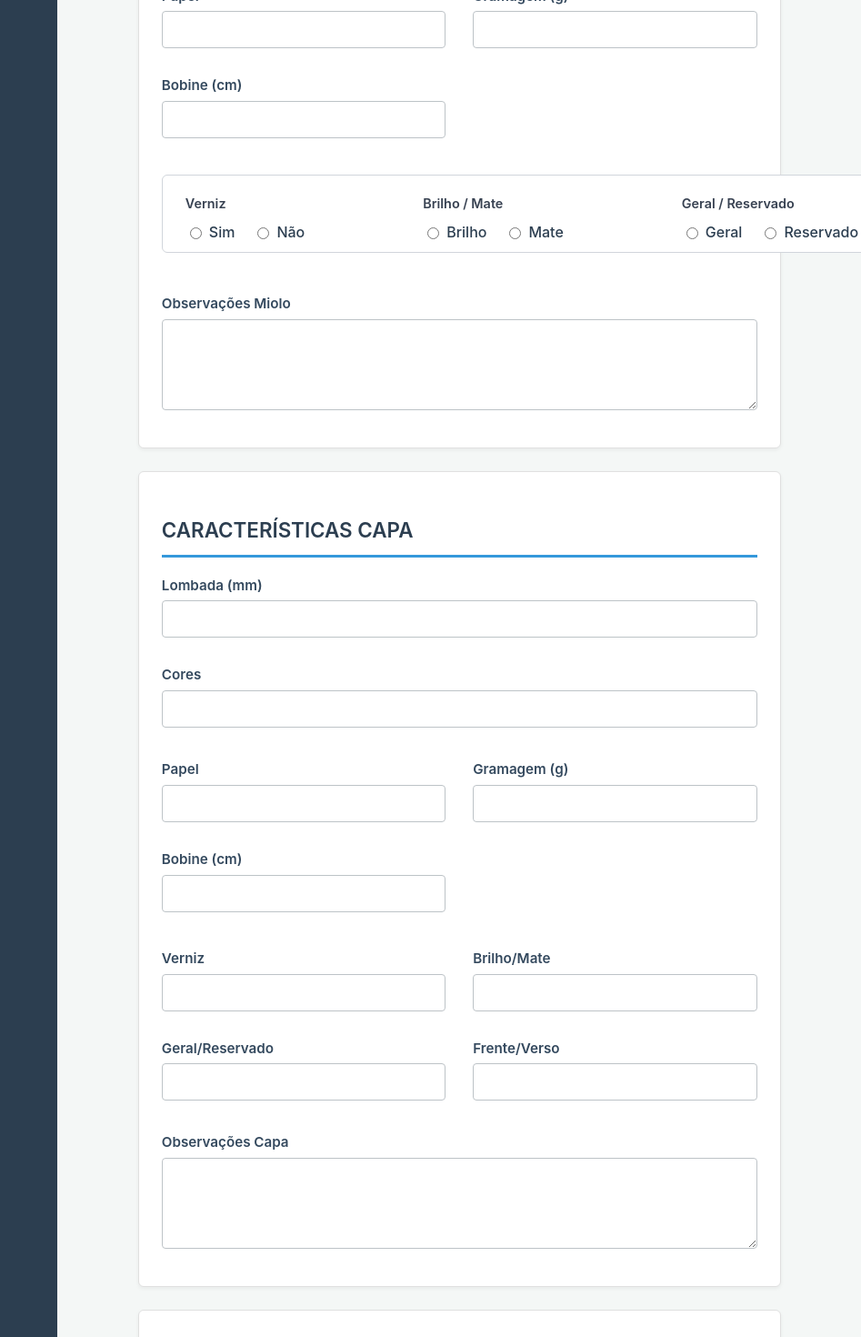
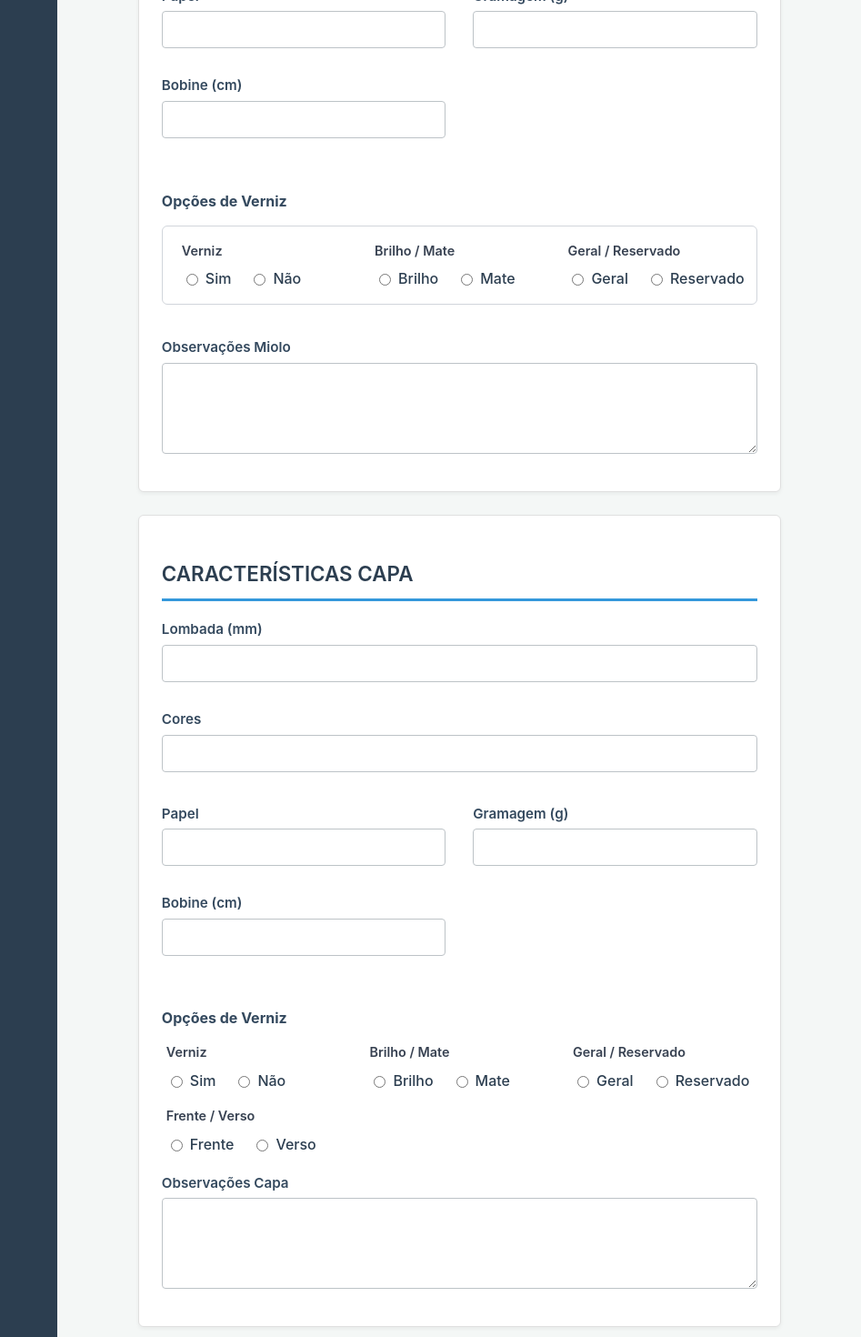
Before and after one commit to HelderOliveira77/crm-os-frontend, a React (Vite) app: page /dashboard/os/nova in a window 1280 px wide. Shown: the part 1984-3454 px from the top of the page at 91% size, without its empty margins (333-1280 px from the left). Built offline with nearby package versions, Linux system fonts and the light colour scheme; sample sign-in values are in the browser's storage.

Commit message:
Atualizações CRM 02122025

```diff
--- a/src/pages/NovaOS.jsx
+++ b/src/pages/NovaOS.jsx
@@ -290,32 +290,43 @@ const SubGrid = ({ layoutType = 'two-fixed', children, title }) => {
 };
 const SubGrid_2 = ({ layoutType = 'two-fixed', children, title }) => {
     const style = getSectionContentStyle(layoutType);
+
     return (
         <div
             style={{
-                gridColumn: '1 / 0', // Ocupa a largura total da área do formulário
-                padding: '5px 0',
-                borderTop: title ? '1px dashed #ccc' : 'none',
-                marginTop: title ? '15px' : '0'
-            }} >
+                gridColumn: '1 / -1',               // ocupa a largura total da grid
+                //justifySelf: 'start',
+                padding: '0.0rem 0',             // 5px → 0.3125rem
+                borderTop: title ? '0px dashed #ccc' : 'none',
+                marginTop: title ? '0rem' : '0', // 15px → 0.9375rem
+            }}
+        >
             {title && (
-                <h4 style={{ color: '#34495e', marginBottom: '15px', fontSize: '1.1em' }}>
+                <h4 style={{ color: '#34495e', marginBottom: '15px', fontSize: '1.0em' }}>
                     {title}
                 </h4>
             )}
+
+            {/* ---------- Área que contém os grupos ---------- */}
             <div
                 style={{
                     ...style,
-                    // CRÍTICO: Alinha os ITENS no canto esquerdo da CÉLULA
-                    justifyItems: 'flex-start',
-                    // CRÍTICO: Alinha os ITENS no topo da CÉLULA (verticalmente)
+                    display: 'grid',
+                    // Cada grupo tem no mínimo 180 px, mas pode crescer até preencher a linha
+                    gridTemplateColumns: 'repeat(auto-fit, minmax(180px, 1fr))',
+                    gap: '1rem',                     // espaçamento responsivo entre os grupos
                     alignItems: 'flex-start',
-                }}>
+                    // opcional: limitar a largura máxima da caixa inteira
+                    maxWidth: '1200px',
+                    margin: '0 auto',                // centraliza em telas largas
+                }}
+            >
                 {children}
             </div>
         </div>
     );
 };
+
 const CustomSelect = ({
     label,
     name,
@@ -900,55 +911,36 @@ export default function NovaOS() {
                         <FormInput label="Gramagem (g)" name="miolo_gramas" value={formData.miolo_gramas} onChange={handleChange} type="numeric" />
                         <FormInput label="Bobine (cm)" name="bobine_miolo" value={formData.bobine_miolo} onChange={handleChange} type="numeric" />
                     </SubGrid>
-                    <SubGrid_2>
-                        <div
-                            style={{
-                                gridColumn: '1 / -1', // ocupa toda a largura da grid
+
+                    <SubGrid_2 title="Opções de Verniz">
+                        {/* <-- Caixa que envolve os grupos --> */}
+                        <div style={{
                             border: '1px solid #d1d5db',
                             borderRadius: '6px',
-                                padding: '10px 20px',
-                                marginTop: '0px',
-                                marginBottom: '20px',
-                                boxSizing: 'border-box',
+                            padding: '1rem',                // 16 px → 1rem, mantém consistência
                             backgroundColor: '#fff',
-                            }}
-                        >
-                            {/* Título do grupo */}
-                            <div
-                                style={{
-                                    fontWeight: '600',
-                                    fontSize: '1rem',
-                                    color: '#374151',
-                                    //borderBottom: '1px dashed #e5e7eb',
-                                    paddingBottom: '5px',
-                                    marginBottom: '5px',
-                                }}
-                            >
-                            </div>
-                            {/* ✅ Todos os 3 grupos numa única linha */}
-                            <div
-                                style={{
-                                    display: 'flex',
-                                    width: '100%',
-                                    justifyContent: 'flex-start',
-                                    alignItems: 'flex-start',
-                                    gap: '120px', // 🔥 aumenta o espaço horizontal entre os grupos
-                                }}
-                            >
-                                {/* GRUPO 1: VERNIZ */}
-                                <div style={{ flex: '0 0 auto' }}>
+                            //boxShadow: '0 1px 3px rgba(0,0,0,0.08)',
+                            marginBottom: '1.0rem',        // espaçamento inferior da caixa
+                            display: 'grid',
+                            gridTemplateColumns: 'repeat(auto-fit, minmax(180px, 1fr))',
+                            gap: '1rem',
+                            //marginRight: 'auto',   // empurra o bloco para a esquerda
+                            marginLeft: 0,         // garante que não haja margem à esquerda
+                        }}  >
+                            {/* Grupo 1 */}
+                            <div className="optionItem">
                                 <FormRadioGroup_2
                                     label="Verniz"
                                     name="verniz_miolo"
                                     value={formData.verniz_miolo}
                                     onChange={handleChange}
                                     options={['Sim', 'Não']}
-                                        spacing={20} // 🔥 espaço entre SIM e NÃO
+                                    spacing={20}
                                 />
                             </div>
 
-                                {/* GRUPO 2: BRILHO/MATE */}
-                                <div style={{ flex: '0 0 auto' }}>
+                            {/* Grupo 2 */}
+                            <div className="optionItem">
                                 <FormRadioGroup_2
                                     label="Brilho / Mate"
                                     name="verniz_miolo_brilho_mate"
@@ -959,8 +951,8 @@ export default function NovaOS() {
                                 />
                             </div>
 
-                                {/* GRUPO 3: GERAL/RESERVADO */}
-                                <div style={{ flex: '0 0 auto' }}>
+                            {/* Grupo 3 */}
+                            <div className="optionItem">
                                 <FormRadioGroup_2
                                     label="Geral / Reservado"
                                     name="verniz_miolo_geral_reservado"
@@ -971,9 +963,7 @@ export default function NovaOS() {
                                 />
                             </div>
                         </div>
-                        </div>
                     </SubGrid_2>
-
                     <FormInput label="Observações Miolo" name="observacoes_miolo" value={formData.observacoes_miolo} onChange={handleChange} isTextArea fullWidth type="text" />
                 </Section>
                 {/* 4. CARACTERÍSTICAS CAPA */}
@@ -985,12 +975,56 @@ export default function NovaOS() {
                         <FormInput label="Gramagem (g)" name="capa_gramas" value={formData.capa_gramas} onChange={handleChange} type="numeric" />
                         <FormInput label="Bobine (cm)" name="bobine_capa" value={formData.bobine_capa} onChange={handleChange} type="numeric" />
                     </SubGrid>
-                    <SubGrid layoutType="four" title="">
-                        <FormInput label="Verniz" name="verniz_capa" value={formData.verniz_capa} onChange={handleChange} />
-                        <FormInput label="Brilho/Mate" name="verniz_capa_brilho_mate" value={formData.verniz_capa_brilho_mate} onChange={handleChange} />
-                        <FormInput label="Geral/Reservado" name="verniz_capa_geral_reservado" value={formData.verniz_capa_geral_reservado} onChange={handleChange} />
-                        <FormInput label="Frente/Verso" name="verniz_capa_f_v" value={formData.verniz_capa_f_v} onChange={handleChange} />
-                    </SubGrid>
+                    <SubGrid_2 title="Opções de Verniz">
+                        {/* Grupo 1 */}
+                        <div>
+                            <FormRadioGroup_2
+                                label="Verniz"
+                                name="verniz_miolo"
+                                value={formData.verniz_miolo}
+                                onChange={handleChange}
+                                options={['Sim', 'Não']}
+                                spacing={20}
+                            />
+                        </div>
+
+                        {/* Grupo 2 */}
+                        <div>
+                            <FormRadioGroup_2
+                                label="Brilho / Mate"
+                                name="verniz_miolo_brilho_mate"
+                                value={formData.verniz_miolo_brilho_mate}
+                                onChange={handleChange}
+                                options={['Brilho', 'Mate']}
+                                spacing={20}
+                            />
+                        </div>
+
+                        {/* Grupo 3 */}
+                        <div>
+                            <FormRadioGroup_2
+                                label="Geral / Reservado"
+                                name="verniz_miolo_geral_reservado"
+                                value={formData.verniz_miolo_geral_reservado}
+                                onChange={handleChange}
+                                options={['Geral', 'Reservado']}
+                                spacing={20}
+                            />
+                        </div>
+
+                        <div>
+                            <FormRadioGroup_2
+                                label="Frente / Verso"
+                                name="verniz_capa_frente_verso"
+                                value={formData.verniz_miolo_geral_reservado}
+                                onChange={handleChange}
+                                options={['Frente', 'Verso']}
+                                spacing={20}
+                            />
+                        </div>
+
+                    </SubGrid_2>
+
                     <FormInput label="Observações Capa" name="observacoes_capa" value={formData.observacoes_capa} onChange={handleChange} type="text" isTextArea fullWidth />
                 </Section>
                 {/* 5. PROVAS E CHAPAS*/}
```
Lines whose indentation alone changed are shown as unchanged.
